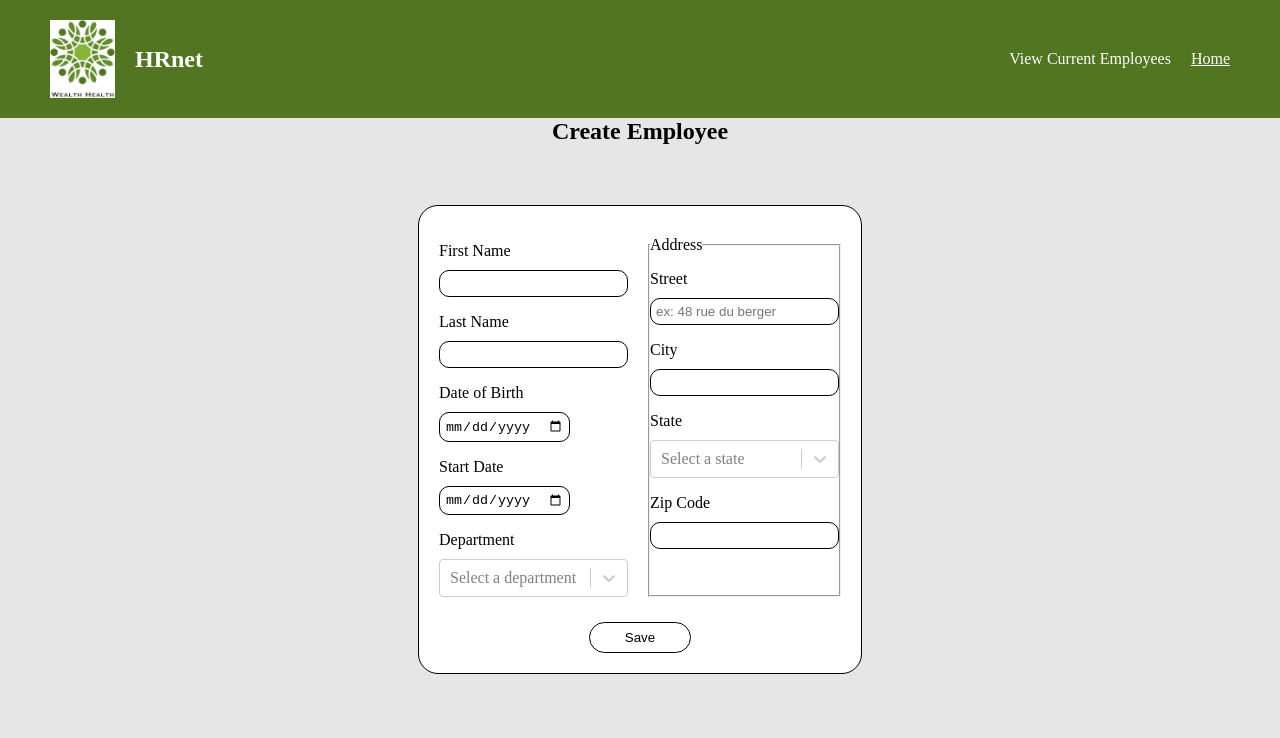
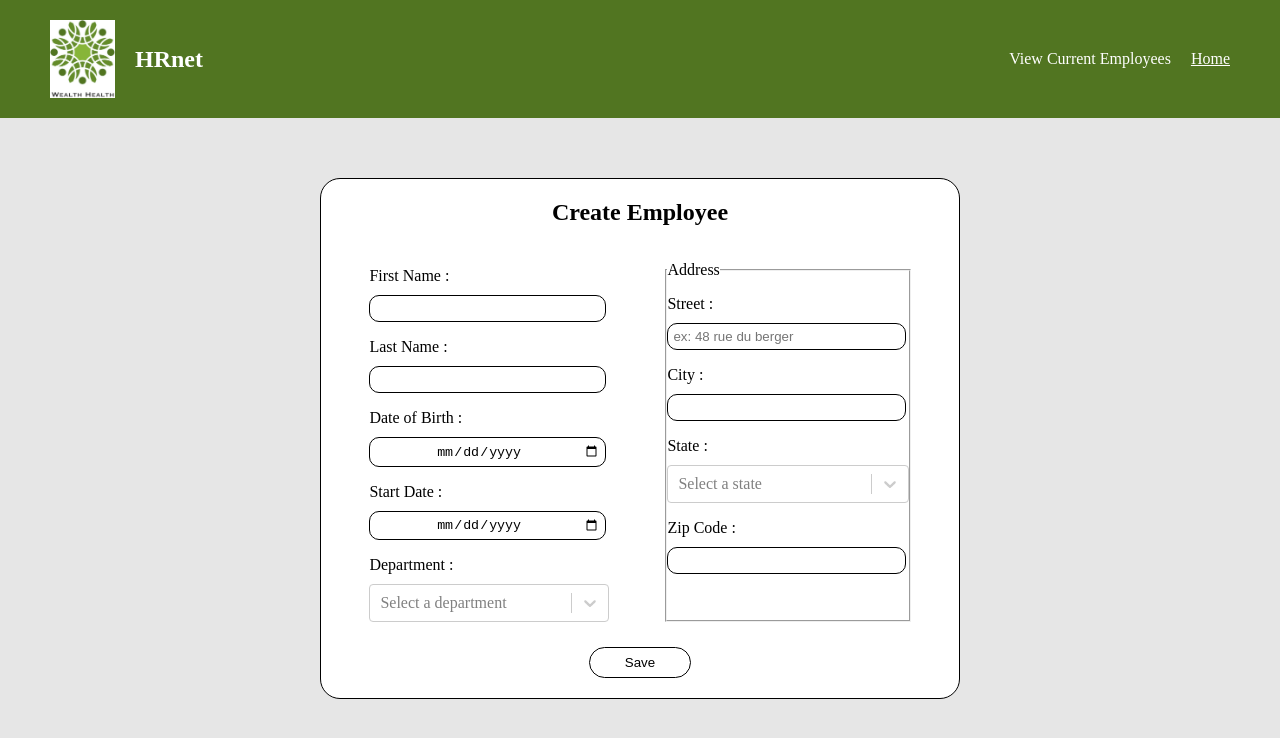
Before and after one commit to pierregaly33/HRnet, a React (Create React App) app: page / in a window 1280 px wide. Shown: the top 738 px of the page. Built offline with nearby package versions, Linux system fonts and the light colour scheme.

Commit message:
Ajout delete employee / css / remise a 0 de la  confirmation de creation d'un employee

```diff
--- a/src/components/confirmationCreate.js
+++ b/src/components/confirmationCreate.js
@@ -1,21 +1,12 @@
-import React, { useState } from "react";
-
-function ConfirmationCreate() {
-    const [isVisible, setIsVisible] = useState(true);
-
-    const handleClose = () => {
-        setIsVisible(false);
-    };
+function ConfirmationCreate({ onClose }) {
     return (
         <>
-            {isVisible && (
-                <div className="container-confirmation">
-                    <div className="confirmation">User created</div>
-                    <div className="button-close" onClick={handleClose}>
-                        Close
-                    </div>
+            <div className="container-confirmation">
+                <div className="confirmation">User created</div>
+                <div className="button-close" onClick={onClose}>
+                    Close
                 </div>
-            )}
+            </div>
         </>
     );
 }
--- a/src/components/table.js
+++ b/src/components/table.js
@@ -1,12 +1,36 @@
-import React from "react";
+import React, { useState } from "react";
 import DataTable from "react-data-table-component";
+import { useDispatch } from "react-redux";
+import { deleteEmployee } from "../redux/employeeSlice";
 
-function table({ columns, data }) {
-    return (
-        <>
-            <DataTable columns={columns} data={data} striped highlightOnHover pagination />;
-        </>
-    );
+function Table({ columns, data }) {
+    const dispatch = useDispatch();
+
+    const [tableData, setTableData] = useState(data);
+
+    const handleDelete = (index) => {
+        const updatedData = tableData.filter((row, i) => i !== index);
+        setTableData(updatedData);
+
+        localStorage.setItem("employees", JSON.stringify(updatedData));
+
+        dispatch(deleteEmployee(index));
+    };
+
+    const columnsWithDelete = [
+        ...columns,
+        {
+            name: "Actions",
+            cell: (row, index) => (
+                <button className="button-delete" onClick={() => handleDelete(index)}>
+                    Supprimer
+                </button>
+            ),
+            ignoreRowClick: true,
+        },
+    ];
+
+    return <DataTable columns={columnsWithDelete} data={tableData} striped highlightOnHover pagination />;
 }
 
-export default table;
+export default Table;
--- a/src/pages/createEmployee.js
+++ b/src/pages/createEmployee.js
@@ -96,17 +96,18 @@ function CreateEmployee() {
     const handleOpen = () => {
         setIsVisible(true);
     };
+
     return (
         <>
             <div>
                 <Home />
-                {isVisible && <ConfirmationCreate />}
+                {isVisible && <ConfirmationCreate onClose={() => setIsVisible(false)} />}
                 <div className="container">
-                    <h2>Create Employee</h2>
                     <form action="#" id="create-employee">
+                        <h2 className="title-create">Create Employee</h2>
                         <div className="information-address-employee">
                             <div className="information-employee">
-                                <label htmlFor="first-name">First Name</label>
+                                <label htmlFor="first-name">First Name :</label>
                                 <input
                                     value={firstName}
                                     type="text"
@@ -116,7 +117,7 @@ function CreateEmployee() {
                                     }}
                                 />
 
-                                <label htmlFor="last-name">Last Name</label>
+                                <label htmlFor="last-name">Last Name :</label>
                                 <input
                                     value={lastName}
                                     type="text"
@@ -126,7 +127,7 @@ function CreateEmployee() {
                                     }}
                                 />
 
-                                <label htmlFor="date-of-birth">Date of Birth</label>
+                                <label htmlFor="date-of-birth">Date of Birth :</label>
                                 <input
                                     type="date"
                                     id="birthday"
@@ -135,7 +136,7 @@ function CreateEmployee() {
                                     required
                                 />
 
-                                <label htmlFor="start-date">Start Date</label>
+                                <label htmlFor="start-date">Start Date :</label>
                                 <input
                                     type="date"
                                     id="start-date"
@@ -144,7 +145,7 @@ function CreateEmployee() {
                                     required
                                 />
 
-                                <label htmlFor="department">Department</label>
+                                <label htmlFor="department">Department :</label>
                                 <Select
                                     name="department"
                                     id="department"
@@ -158,7 +159,7 @@ function CreateEmployee() {
                             <fieldset className="address">
                                 <legend>Address</legend>
 
-                                <label htmlFor="street">Street</label>
+                                <label htmlFor="street">Street :</label>
                                 <input
                                     value={street}
                                     type="text"
@@ -169,10 +170,10 @@ function CreateEmployee() {
                                     }}
                                 />
 
-                                <label htmlFor="city">City</label>
+                                <label htmlFor="city">City :</label>
                                 <input value={city} type="text" id="city" onChange={(e) => setCity(e.target.value)} />
 
-                                <label htmlFor="state">State</label>
+                                <label htmlFor="state">State :</label>
                                 <Select
                                     name="state"
                                     id="state"
@@ -182,7 +183,7 @@ function CreateEmployee() {
                                     onChange={(e) => setState(e)}
                                 />
 
-                                <label htmlFor="zip-code">Zip Code</label>
+                                <label htmlFor="zip-code">Zip Code :</label>
                                 <input
                                     value={zipCode}
                                     type="text"
--- a/src/pages/employeeList.js
+++ b/src/pages/employeeList.js
@@ -1,6 +1,6 @@
 import Header from "../components/header";
 import { columns } from "../data/columns";
-import Table from "../components/table";
+import Table from "../components/Table";
 
 function EmployeeList() {
     const getEmployees = JSON.parse(localStorage.getItem("employees"));
--- a/src/redux/employeeSlice.js
+++ b/src/redux/employeeSlice.js
@@ -14,8 +14,11 @@ export const employeeSlice = createSlice({
             state.employees.push(action.payload);
             localStorage.setItem("employees", JSON.stringify(state.employees));
         },
+        deleteEmployee: (state, action) => {
+            state.employees.splice(action.payload, 1);
+        },
     },
 });
 
 export default employeeSlice;
-export const { addEmployee } = employeeSlice.actions;
+export const { addEmployee, deleteEmployee } = employeeSlice.actions;
--- a/src/styles/settings.scss
+++ b/src/styles/settings.scss
@@ -3,6 +3,7 @@
     margin: 0;
     padding: 0;
 }
+
 
 body {
     background-color: $secondary-color;
@@ -14,8 +15,26 @@ input {
     border-radius: 10px;
     border: 1px solid;
     padding: 5px;
+    width: 99%;
 
 }
+
+#department {
+    width: 100%;
+}
+
+#state {
+    width: 100%;
+}
+
+#birthday {
+    text-align: center;
+}
+
+#start-date {
+    text-align: center;
+}
+
 
 select {
     border-radius: 20px;
@@ -39,8 +58,13 @@ label {
     margin-bottom: 10px;
 }
 
+.information-employee {
+    width: 40%;
+}
+
 .address {
     margin-top: 10px;
+    width: 41%;
 }
 
 #create-employee {
@@ -51,18 +75,28 @@ label {
     border-radius: 20px;
     border: 1px solid black;
     row-gap: 25px;
+    width: 50%;
+    margin-top: 60px;
+
+    .title-create {
+        text-align: center;
+    }
+
     .information-address-employee {
         display: flex;
-        gap: 20px;
+        justify-content: space-around;
     }
+
     .button-submit {
         display: flex;
         justify-content: center;
+
         button {
             border-radius: 20px;
             border: 1px solid;
             padding: 7px 35px;
             background-color: #FFFF;
+
             &:hover {
                 background-color: $main-color;
                 color: white;
@@ -70,3 +104,21 @@ label {
         }
     }
 }
+
+.button-delete {
+    padding: 3px;
+    border-radius: 20px;
+    border: none;
+    font-size: 12px;
+    width: 100px;
+    transition:transform 0.3s ease ;
+
+
+
+    &:hover {
+        cursor: pointer;
+        background-color: $main-color;
+        color: white;
+        transform: scale(1.1);
+    }
+}
```
